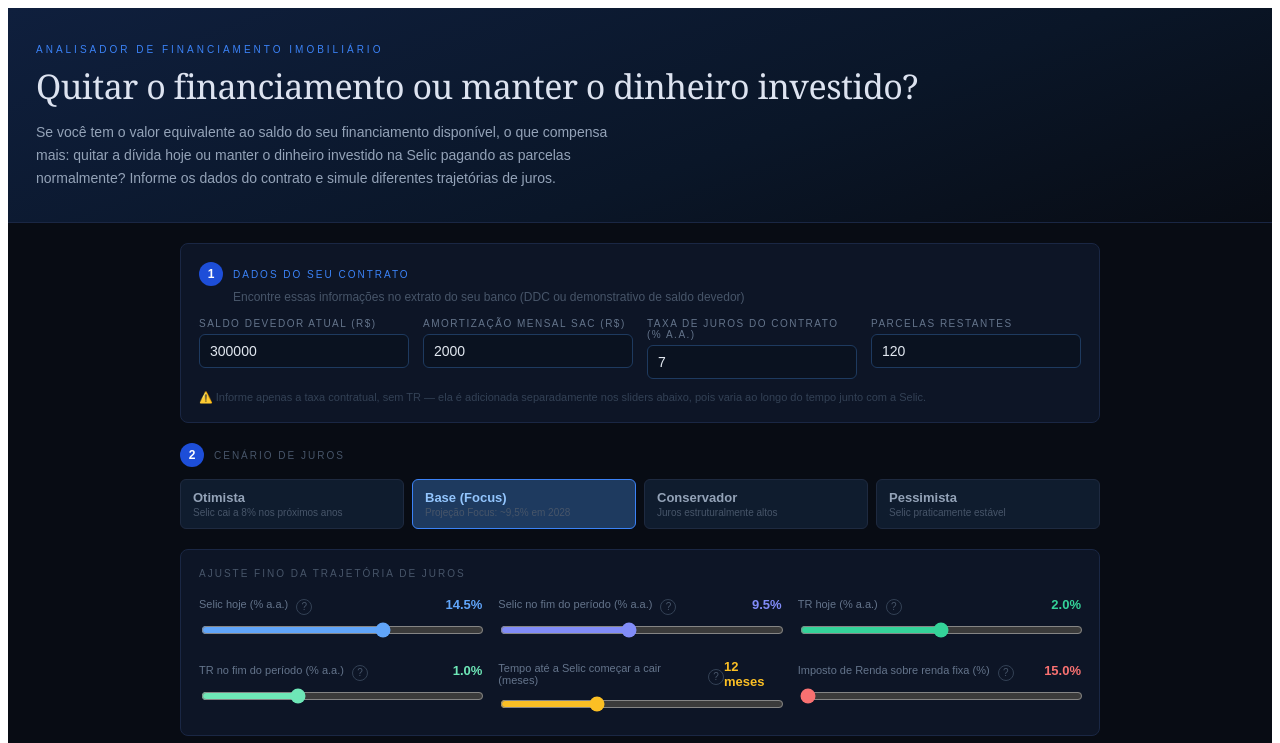
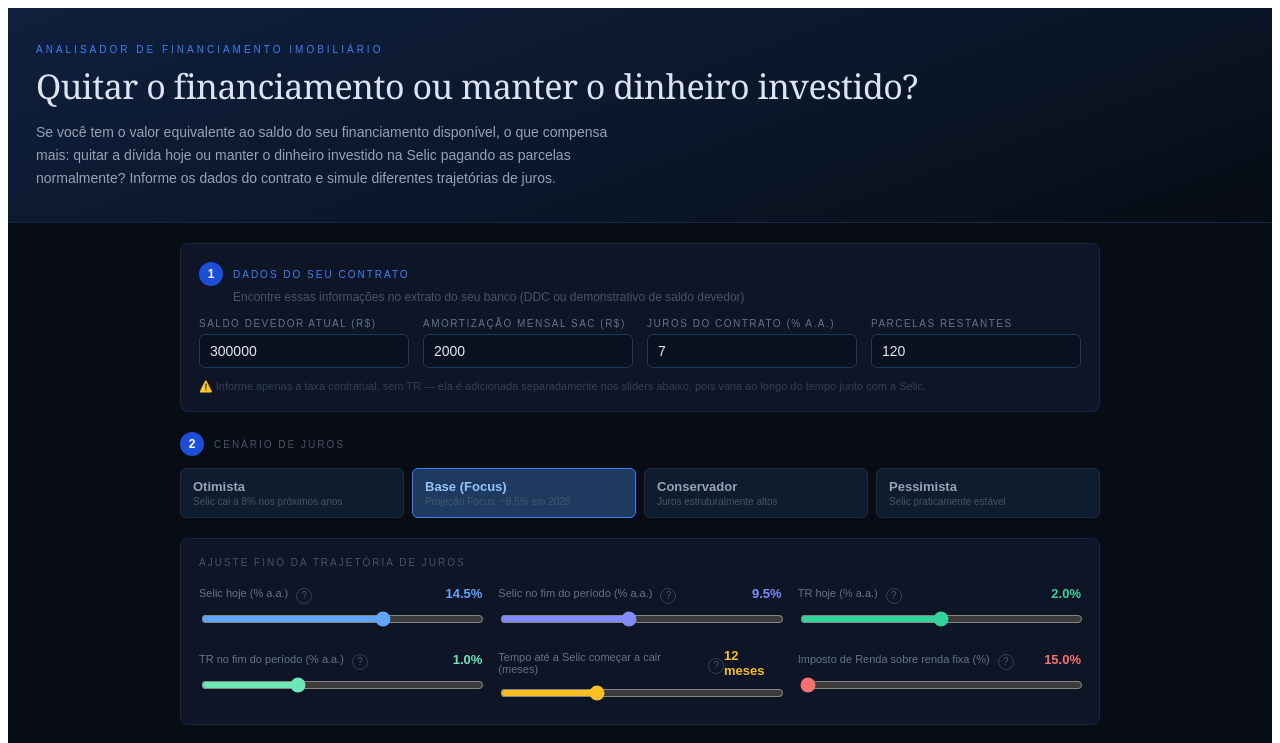
Before and after one commit to igormgomes/simulador-financiamento-imobiliario, a React (Vite) app: page / in a window 1280 px wide. Shown: the top 743 px of the page. Built offline with nearby package versions, Linux system fonts and the light colour scheme.

Commit message:
update label

```diff
--- a/src/App.jsx
+++ b/src/App.jsx
@@ -294,7 +294,7 @@ export default function Simulador() {
               <input type="number" value={amortizacaoMensal} onChange={(e) => setAmortizacaoMensal(parseFloat(e.target.value) || 0)} style={INPUT_STYLE} />
             </div>
             <div>
-              <label style={LABEL_STYLE}>Taxa de juros do contrato (% a.a.)</label>
+              <label style={LABEL_STYLE}>Juros do contrato (% a.a.)</label>
               <input type="number" step="0.01" value={taxaJurosAnual} onChange={(e) => setTaxaJurosAnual(parseFloat(e.target.value) || 0)} style={INPUT_STYLE} />
             </div>
             <div>
```
